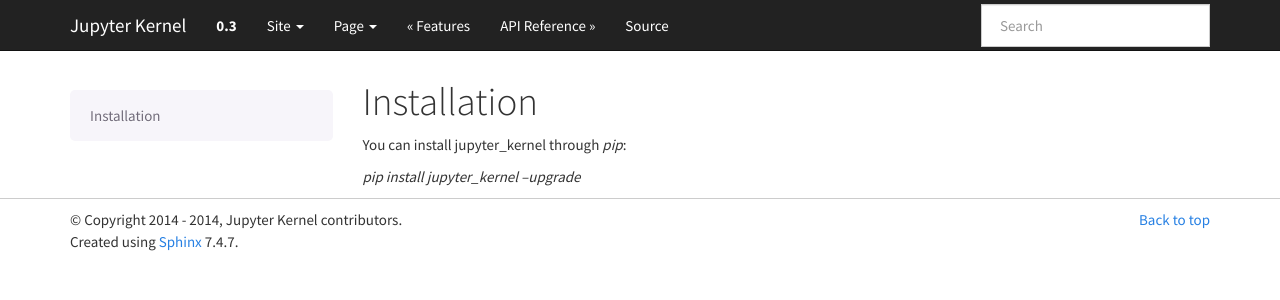
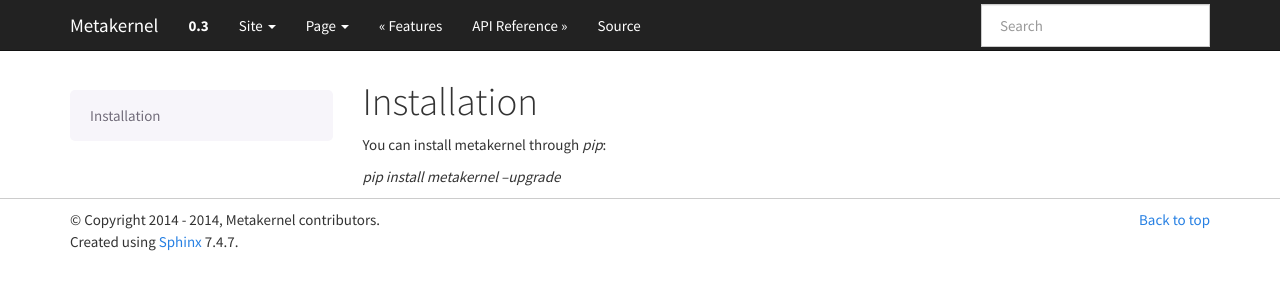
Before and after one commit to Calysto/metakernel, a Sphinx documentation site: the page built from docs/source/installation.rst, in a window 1280 px wide. Shown: the top 300 px of the page. Built offline with Sphinx 7.4.7, drawn with Linux system fonts in a browser that asks for light colours; the version number is read from the project's files by our own code.

Commit message:
Update docs

```diff
--- a/docs/_templates/layout.html
+++ b/docs/_templates/layout.html
@@ -4,7 +4,7 @@
 {% block header %}
   {{ super() }}
   {% if pagename == "index" %}
-      <a href="https://github.com/blink1073/jupyter_kernel"
+      <a href="https://github.com/blink1073/metakernel"
          class="visible-desktop"><img
         style="position: absolute; top: 50px; right: 0; border: 0; z-index:1"
         src="https://s3.amazonaws.com/github/ribbons/forkme_right_white_ffffff.png"
--- a/docs/conf.py
+++ b/docs/conf.py
@@ -41,10 +41,10 @@ source_encoding = 'utf-8'
 master_doc = 'index'
 
 # General information about the project.
-project = u'Jupyter Kernel'
-copyright = u'2014 - {today.year}, Jupyter Kernel contributors'.format(today=datetime.date.today())
+project = u'Metakernel'
+copyright = u'2014 - {today.year}, Metakernel contributors'.format(today=datetime.date.today())
 
-import jupyter_kernel
+import metakernel
 
 # The version info for the project you're documenting, acts as replacement for
 # |version| and |release|, also used in various other places throughout the
@@ -52,9 +52,9 @@ import jupyter_kernel
 #
 # The short X.Y version.
 
-version = jupyter_kernel.__version__
+version = metakernel.__version__
 # The full version, including alpha/beta/rc tags.
-release = jupyter_kernel.__version__
+release = metakernel.__version__
 
 # The language for content autogenerated by Sphinx. Refer to documentation
 # for a list of supported languages.
@@ -180,7 +180,7 @@ html_sidebars = {
 #html_file_suffix = None
 
 # Output file base name for HTML help builder.
-htmlhelp_basename = 'Jupyter Kerneldoc'
+htmlhelp_basename = 'Metakerneldoc'
 
 #html_style = 'default.css'  # Force usage of default template on RTD
 
@@ -201,8 +201,8 @@ latex_elements = {
 # Grouping the document tree into LaTeX files. List of tuples
 # (source start file, target name, title, author, documentclass [howto/manual]).
 latex_documents = [
-  ('index', 'Jupyter Kernel.tex', u'Jupyter Kernel Documentation',
-   u'Jupyter Kernel contributors', 'manual'),
+  ('index', 'Metakernel.tex', u'Metakernel Documentation',
+   u'Metakernel contributors', 'manual'),
 ]
 
 # The name of an image file (relative to this directory) to place at the top of
--- a/docs/source/api.rst
+++ b/docs/source/api.rst
@@ -2,9 +2,9 @@
 API Reference
 ********************
 
-Jupyter Kernel
+Metakernel
 =============
-.. module:: jupyter_kernel
+.. module:: metakernel
 .. autoclass:: MagicKernel
    :members:
 .. autoclass:: Magic
--- a/docs/source/installation.rst
+++ b/docs/source/installation.rst
@@ -1,7 +1,7 @@
 Installation
 ************************
 
-You can install jupyter_kernel through `pip`:
+You can install metakernel through `pip`:
 
 
-`pip install jupyter_kernel --upgrade`
+`pip install metakernel --upgrade`
```
